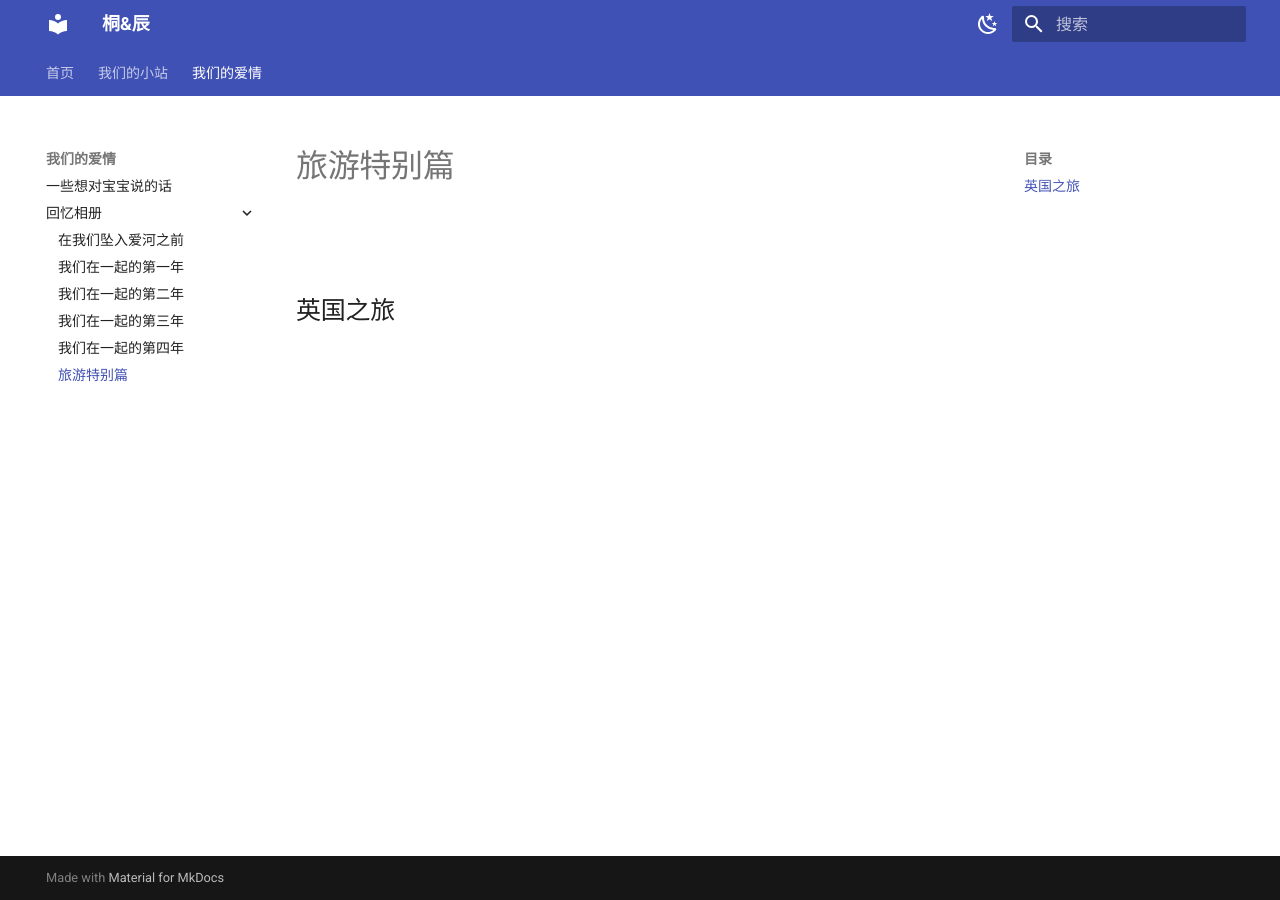
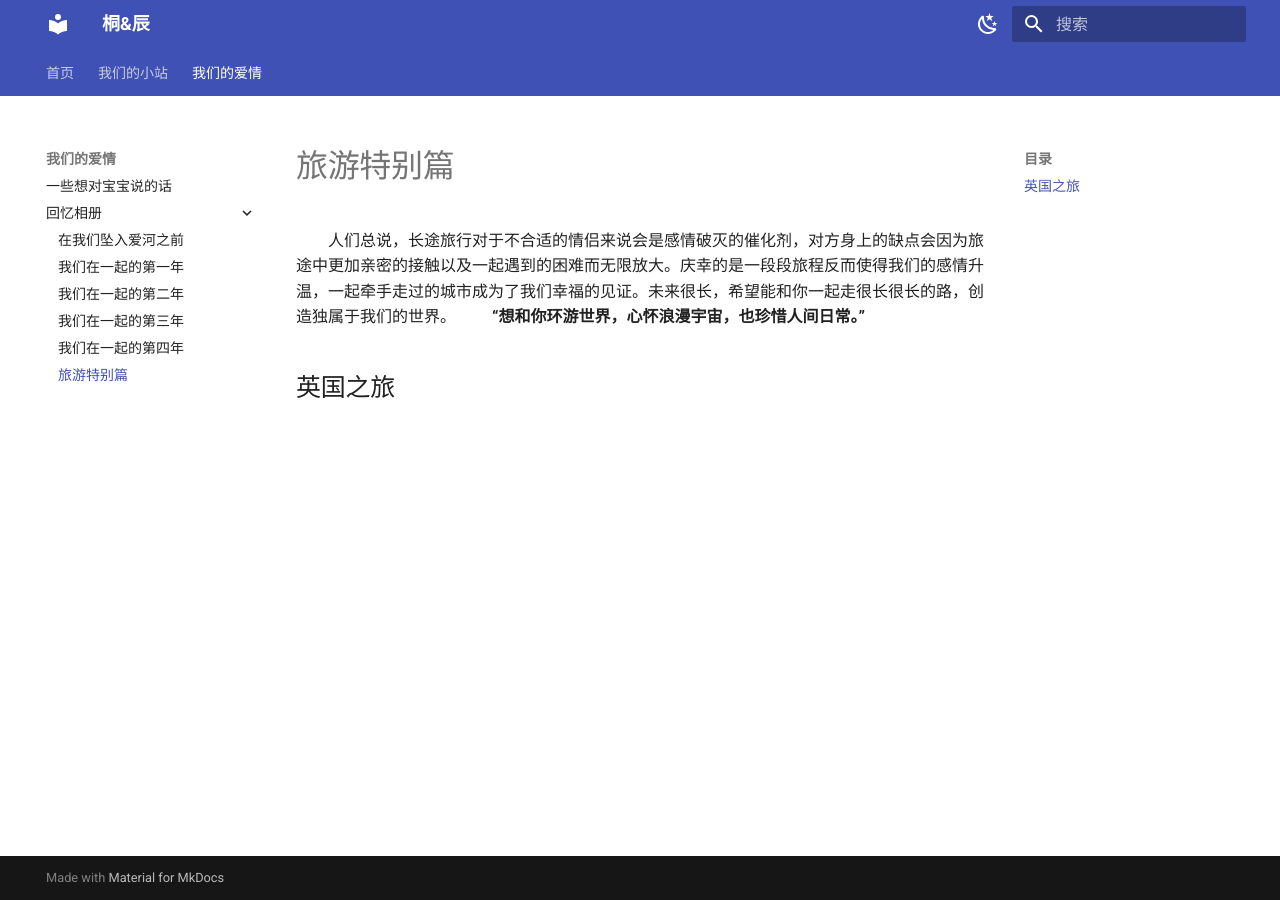
Before and after one commit to tlc191026/tlc191026.github.io, an MkDocs documentation site: the page built from docs/我们的爱情/回忆相册/99-travel.md, in a window 1280 px wide. Built offline with MkDocs 1.6.1 and Material for MkDocs 9.7.7, drawn with Linux system fonts in a browser that asks for light colours.

Commit message:
Update 99-travel.md

```diff
--- a/docs/我们的爱情/回忆相册/99-travel.md
+++ b/docs/我们的爱情/回忆相册/99-travel.md
@@ -1,5 +1,6 @@
 # 旅游特别篇
-&emsp;&emsp;
+&emsp;&emsp;人们总说，长途旅行对于不合适的情侣来说会是感情破灭的催化剂，对方身上的缺点会因为旅途中更加亲密的接触以及一起遇到的困难而无限放大。庆幸的是一段段旅程反而使得我们的感情升温，一起牵手走过的城市成为了我们幸福的见证。未来很长，希望能和你一起走很长很长的路，创造独属于我们的世界。
+&emsp;&emsp;**“想和你环游世界，心怀浪漫宇宙，也珍惜人间日常。”**
 
 ## 英国之旅
 
```
